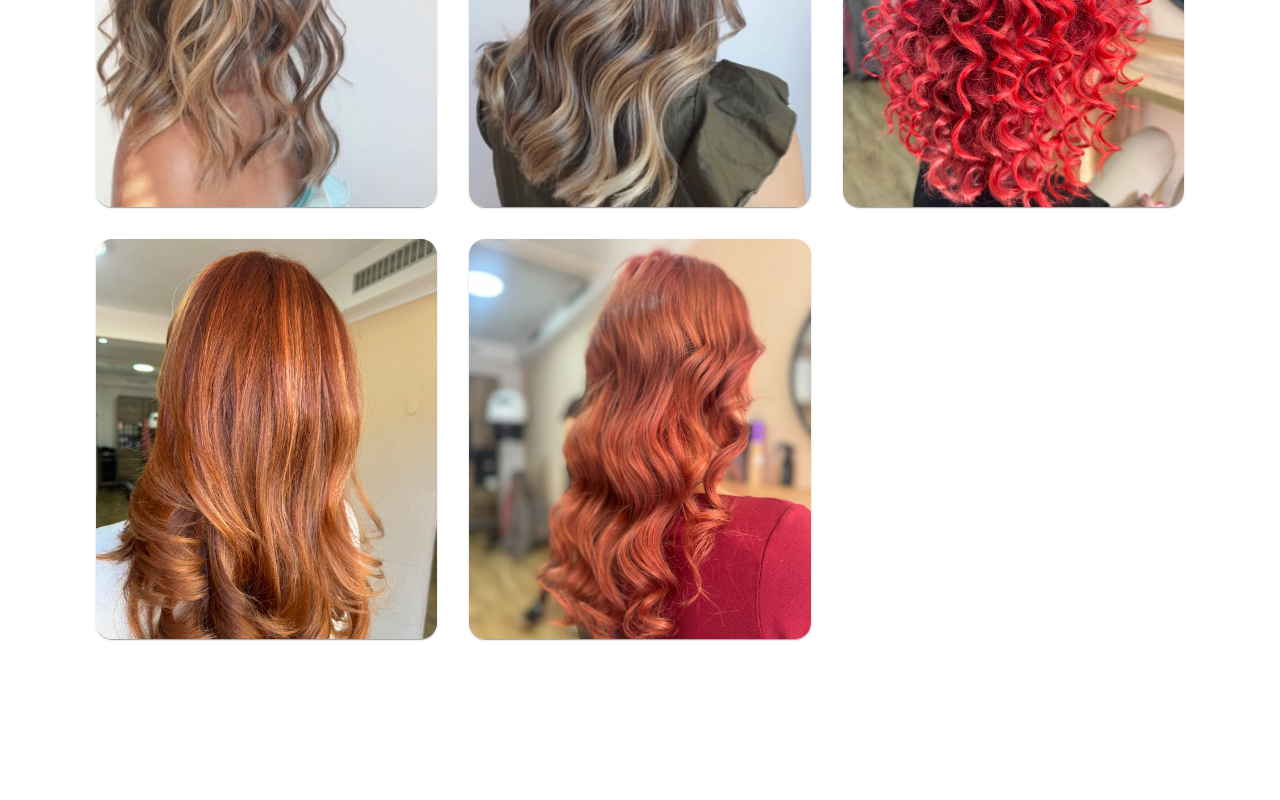
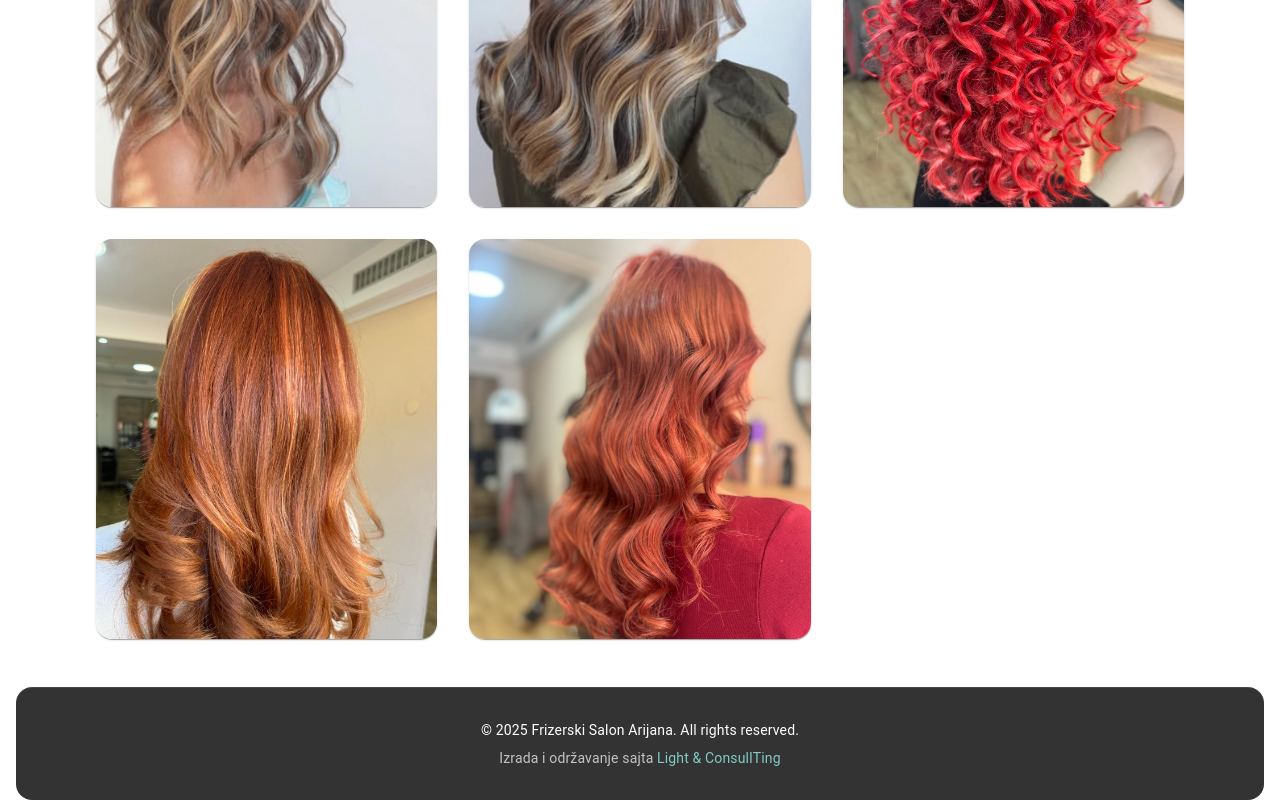
Before and after one commit to dzenanramic/frizerski-salon-arijana, a React (Vite) app: page /galerija in a window 1280 px wide. Shown: the part 2669-3469 px from the top of the page. Before the commit the page ends 3356 px from the top, so only its background shows below. Built offline with nearby package versions, Linux system fonts and the light colour scheme; a web font is replaced by a local one.

Commit message:
footer added

```diff
--- a/index.html
+++ b/index.html
@@ -4,6 +4,15 @@
 <head>
   <meta charset="UTF-8" />
   <meta name="viewport" content="width=device-width, initial-scale=1, maximum-scale=1, user-scalable=no">
+  <meta name="description"
+    content="Frizerski salon Arijana - Profesionalne usluge šišanja, farbanja i stilizacije kose u Prijedoru.">
+  <meta name="keywords" content="frizerski salon, šišanje, farbanje, stilizacija, Prijedor, Arijana">
+  <meta name="author" content="Frizerski Salon Arijana">
+  <meta property="og:title" content="Frizerski Salon Arijana">
+  <meta property="og:description" content="Profesionalne usluge šišanja, farbanja i stilizacije kose u Prijedoru.">
+  <meta property="og:image" content="/Arijana.png">
+  <meta property="og:url" content="https://frizerski-salon-arijana.org">
+  <meta property="og:type" content="website">
   <link rel="preconnect" href="https://fonts.googleapis.com">
   <link rel="preconnect" href="https://fonts.gstatic.com" crossorigin>
 
@@ -24,6 +33,24 @@
 <body>
   <div id="root"></div>
   <script type="module" src="/src/main.jsx"></script>
+  <script type="application/ld+json">
+  {
+    "@context": "https://schema.org",
+    "@type": "HairSalon",
+    "name": "Frizerski Salon Arijana",
+    "image": "https://frizerski-salon-arijana.org/Arijana.png",
+    "description": "Profesionalne usluge šišanja, farbanja i stilizacije kose u Prijedoru.",
+    "address": {
+      "@type": "PostalAddress",
+      "streetAddress": "Majora Milana Tepića 5",
+      "addressLocality": "Prijedor",
+      "postalCode": "79101",
+      "addressCountry": "BA"
+    },
+    "telephone": "+387 65 318 287",
+    "url": "https://frizerski-salon-arijana.org"
+  }
+  </script>
 </body>
 
 </html>
--- a/src/App.jsx
+++ b/src/App.jsx
@@ -7,6 +7,7 @@ import Gallery from "./Gallery/Gallery";
 import Contact from "./Contact/Contact";
 import Services from "./Services/Services";
 import { Box } from "@mui/material";
+import Footer from "./Footer/Footer";
 
 function App() {
   return (
@@ -37,6 +38,8 @@ function App() {
             <Route path="/galerija" element={<Gallery />} />
             <Route path="/kontakt" element={<Contact />} />
           </Routes>
+          {/* Footer can be added here if needed */}
+          <Footer />
         </Router>
       </Box>
     </Box>
--- a/src/Contact/Contact.jsx
+++ b/src/Contact/Contact.jsx
@@ -4,8 +4,8 @@ import Typography from "@mui/material/Typography";
 import PhoneIcon from "@mui/icons-material/Phone";
 import EmailIcon from "@mui/icons-material/Email";
 import LocationOnIcon from "@mui/icons-material/LocationOn";
-import PersonIcon from "@mui/icons-material/Person";
 import ScheduleIcon from "@mui/icons-material/Schedule";
+import { FaInstagram } from "react-icons/fa";
 
 function Contact() {
   return (
@@ -16,8 +16,8 @@ function Contact() {
         alignItems: "center",
         width: "100%",
         position: "relative",
-        // py: 2,
         overflow: "hidden",
+        marginBottom: { xs: "30px", md: "60px" },
         marginTop: { md: "70px", xs: "50px" },
         "&::after": {
           content: '""',
@@ -30,28 +30,6 @@ function Contact() {
         },
       }}
     >
-      {/* <Typography
-        variant="h1"
-        sx={{
-          fontSize: { md: "5.5rem", xs: "3rem" },
-          margin: "3rem 0 6rem 0",
-          fontFamily: "Tangerine, cursive",
-          color: "#f8f4e3",
-          textShadow: "2px 2px 4px rgba(0, 0, 0, 0.8)",
-          transition: "transform 0.3s ease",
-          zIndex: 1,
-          p: "0.5rem 2rem",
-          borderRadius: "50px",
-          letterSpacing: "15px",
-          userSelect: "none",
-          "&:hover": {
-            transform: "scale(1.05)",
-          },
-        }}
-      >
-        Kako do nas?
-      </Typography> */}
-
       <Box
         sx={{
           display: "flex",
@@ -93,19 +71,6 @@ function Contact() {
           </Typography>
 
           <Box sx={{ display: "flex", flexDirection: "column", gap: "20px" }}>
-            {/* <Box sx={{ display: "flex", alignItems: "center", gap: "15px" }}>
-              <PersonIcon sx={{ fontSize: "28px", color: "#f8f4e3" }} />
-              <Box>
-                <Typography
-                  variant="body1"
-                  sx={{ fontWeight: "bold", mb: 0.5 }}
-                >
-                  Vlasnica
-                </Typography>
-                <Typography variant="body1">Arijana Petrović</Typography>
-              </Box>
-            </Box> */}
-
             <Box
               sx={{
                 display: "flex",
@@ -138,6 +103,35 @@ function Contact() {
                 Telefon
               </Typography>
               <Typography variant="body1">+387 65 318 287</Typography>
+            </Box>
+            <Box
+              sx={{
+                display: "flex",
+                alignItems: "center",
+                gap: "15px",
+                flexDirection: { xs: "column", md: "row" },
+                textDecoration: "none",
+                color: "#f8f4e3",
+              }}
+            >
+              <FaInstagram size="28px" style={{ color: "#f8f4e3" }} />
+              <Typography
+                component="a"
+                href="https://www.instagram.com/frizerski_salon_arijana"
+                target="_blank"
+                rel="noopener noreferrer"
+                zIndex={100}
+                sx={{
+                  textDecoration: "none",
+                  color: "#f8f4e3",
+                  cursor: "pointer",
+                  "&:hover": {
+                    opacity: 0.9,
+                  },
+                }}
+              >
+                @frizerski_salon_arijana
+              </Typography>
             </Box>
 
             <Box
--- /dev/null
+++ b/src/Footer/Footer.jsx
@@ -0,0 +1,54 @@
+import React from "react";
+import { Box, Typography, Link } from "@mui/material";
+
+function Footer() {
+  return (
+    <Box
+      sx={{
+        backgroundColor: "#333",
+        color: "#fff",
+        textAlign: "center",
+        padding: "2rem 0",
+        position: "relative",
+        borderRadius: "16px",
+        bottom: 0,
+        margin: "auto",
+        width: "97.5%",
+        borderTop: "1px solid rgba(255, 255, 255, 0.1)",
+      }}
+    >
+      <Box sx={{ maxWidth: "90%", margin: "0 auto", px: 2 }}>
+        <Typography variant="body2" sx={{ mb: 1 }}>
+          © {new Date().getFullYear()} Frizerski Salon Arijana. All rights
+          reserved.
+        </Typography>
+
+        <Typography
+          variant="body2"
+          sx={{
+            color: "rgba(255, 255, 255, 0.7)",
+            fontSize: "0.875rem",
+            "& a": {
+              color: "#80cbc4",
+              textDecoration: "none",
+              "&:hover": {
+                textDecoration: "underline",
+              },
+            },
+          }}
+        >
+          Izrada i održavanje sajta{" "}
+          <Link
+            href="https://lightcit.com"
+            target="_blank"
+            rel="noopener noreferrer"
+          >
+            Light & ConsulITing
+          </Link>
+        </Typography>
+      </Box>
+    </Box>
+  );
+}
+
+export default Footer;
--- a/src/Home/ContactHome.jsx
+++ b/src/Home/ContactHome.jsx
@@ -6,6 +6,7 @@ import EmailIcon from "@mui/icons-material/Email";
 import LocationOnIcon from "@mui/icons-material/LocationOn";
 import PersonIcon from "@mui/icons-material/Person";
 import ScheduleIcon from "@mui/icons-material/Schedule";
+import { FaInstagram } from "react-icons/fa";
 
 function ContactHome() {
   return (
@@ -30,28 +31,6 @@ function ContactHome() {
         },
       }}
     >
-      {/* <Typography
-        variant="h1"
-        sx={{
-          fontSize: { md: "5.5rem", xs: "3rem" },
-          margin: "3rem 0 6rem 0",
-          fontFamily: "Tangerine, cursive",
-          color: "#f8f4e3",
-          textShadow: "2px 2px 4px rgba(0, 0, 0, 0.8)",
-          transition: "transform 0.3s ease",
-          zIndex: 1,
-          p: "0.5rem 2rem",
-          borderRadius: "50px",
-          letterSpacing: "15px",
-          userSelect: "none",
-          "&:hover": {
-            transform: "scale(1.05)",
-          },
-        }}
-      >
-        Kako do nas?
-      </Typography> */}
-
       <Box
         sx={{
           display: "flex",
@@ -93,19 +72,6 @@ function ContactHome() {
           </Typography>
 
           <Box sx={{ display: "flex", flexDirection: "column", gap: "20px" }}>
-            {/* <Box sx={{ display: "flex", alignItems: "center", gap: "15px" }}>
-              <PersonIcon sx={{ fontSize: "28px", color: "#f8f4e3" }} />
-              <Box>
-                <Typography
-                  variant="body1"
-                  sx={{ fontWeight: "bold", mb: 0.5 }}
-                >
-                  Vlasnica
-                </Typography>
-                <Typography variant="body1">Arijana Petrović</Typography>
-              </Box>
-            </Box> */}
-
             <Box
               sx={{
                 display: "flex",
@@ -139,7 +105,35 @@ function ContactHome() {
               </Typography>
               <Typography variant="body1">+387 65 318 287</Typography>
             </Box>
-
+            <Box
+              sx={{
+                display: "flex",
+                alignItems: "center",
+                gap: "15px",
+                flexDirection: { xs: "column", md: "row" },
+                textDecoration: "none",
+                color: "#f8f4e3",
+              }}
+            >
+              <FaInstagram size="28px" style={{ color: "#f8f4e3" }} />
+              <Typography
+                component="a"
+                href="https://www.instagram.com/frizerski_salon_arijana"
+                target="_blank"
+                rel="noopener noreferrer"
+                zIndex={100}
+                sx={{
+                  textDecoration: "none",
+                  color: "#f8f4e3",
+                  cursor: "pointer",
+                  "&:hover": {
+                    opacity: 0.9,
+                  },
+                }}
+              >
+                @frizerski_salon_arijana
+              </Typography>
+            </Box>
             <Box
               sx={{
                 display: "flex",
```
Also changed, not shown: src/Home/Home.jsx (+0 -17 lines).
